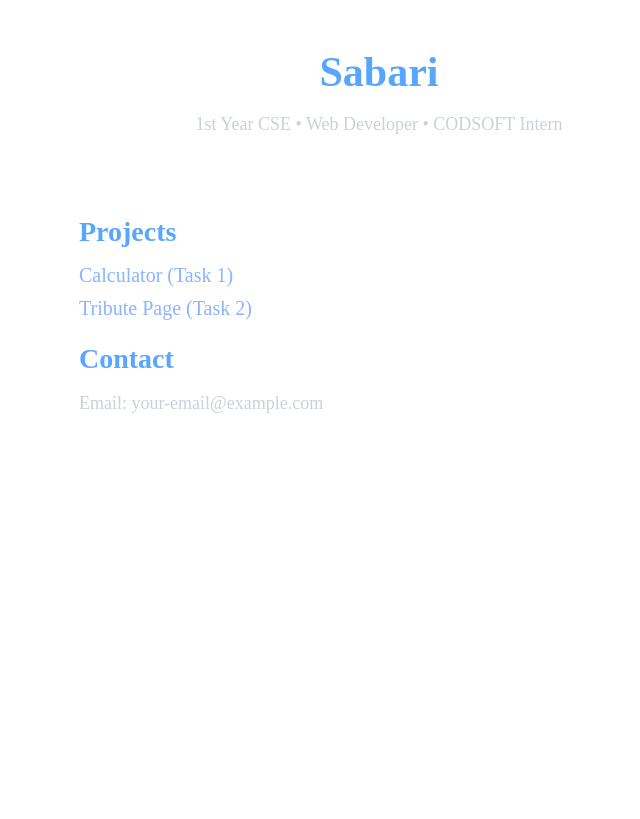
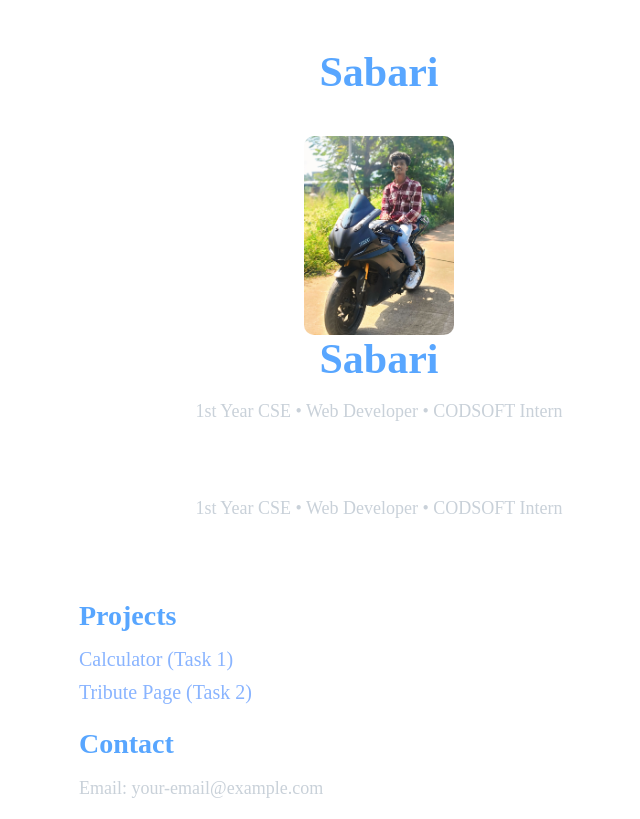
Before and after one commit to sabarigiriram08/CODSOFT-Task-3, a plain HTML site: page index.html in a window 1280 px wide. Shown: the whole page, without its empty margins (261-901 px from the left). Drawn offline with Linux system fonts and the light colour scheme.

Commit message:
Added profile image to header

```diff
--- a/index.html
+++ b/index.html
@@ -9,6 +9,11 @@
 <body>
     <header>
         <h1>Sabari</h1>
+        <header>
+    <img src="1762534408438.jpg" alt="My Photo" style="width:150px; border-radius:10px; display:block; margin:auto;">
+    <h1>Sabari</h1>
+    <p>1st Year CSE • Web Developer • CODSOFT Intern</p>
+        </header>
         <p>1st Year CSE • Web Developer • CODSOFT Intern</p>
     </header>
 
@@ -27,4 +32,5 @@
 
     <script src="script.js"></script>
 </body>
+
 </html>
```
